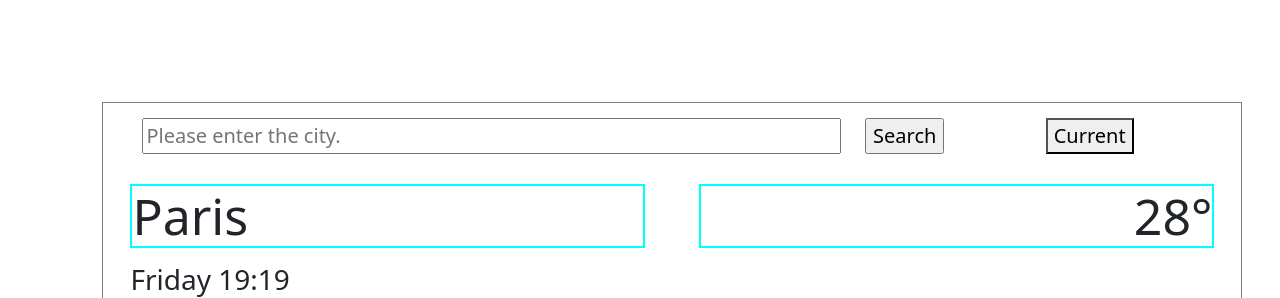
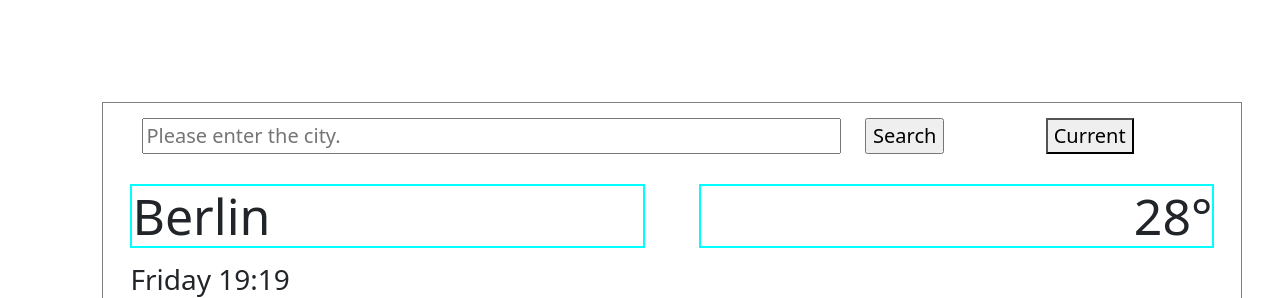
Before and after one commit to allemisca/weather-app, a plain HTML site: page index.html in a window 1280 px wide. Shown: the top 298 px of the page. Drawn offline with nearby package versions, Linux system fonts and the light colour scheme.

Commit message:
Updated city

```diff
--- a/index.html
+++ b/index.html
@@ -37,7 +37,7 @@
 
       <div class="row">
         <div class="col-6">
-          <h1>Paris</h1>
+          <h1>Berlin</h1>
         </div>
 
         <div class="col-6" id="degrees">
```
